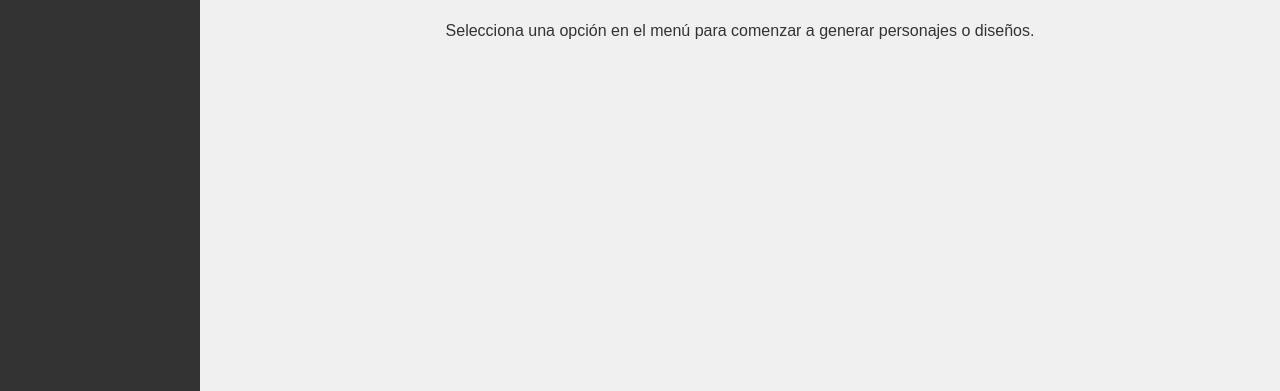
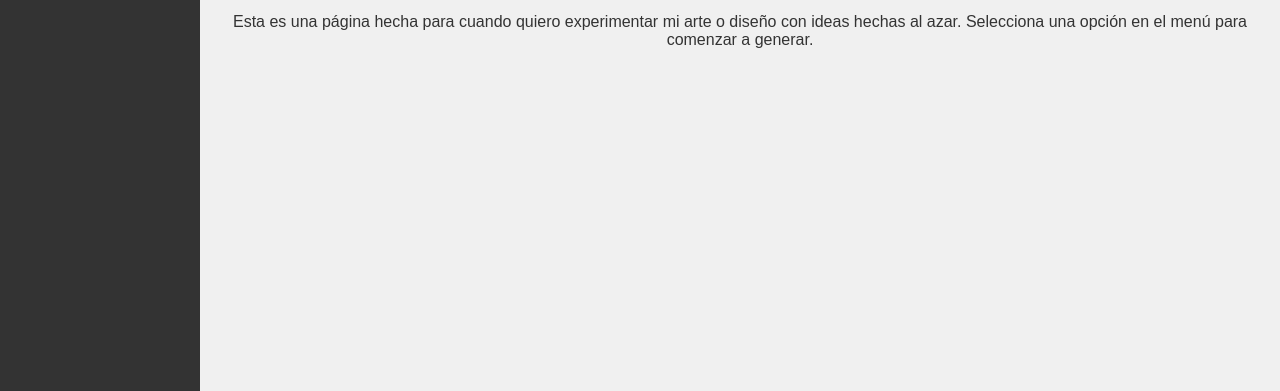
Before and after one commit to PabloV628/Random-test, a plain HTML site: page index.html in a window 1280 px wide. Shown: the part 409-800 px from the top of the page. Drawn offline with Linux system fonts and the light colour scheme.

Commit message:
Update index.html

```diff
--- a/index.html
+++ b/index.html
@@ -29,7 +29,7 @@
     <!-- Contenido principal -->
     <div class="main-content">
         <h1>Bienvenido a GenerART</h1>
-        <p>Selecciona una opción en el menú para comenzar a generar personajes o diseños.</p>
+        <p>Esta es una página hecha para cuando quiero experimentar mi arte o diseño con ideas hechas al azar. Selecciona una opción en el menú para comenzar a generar.</p>
     </div>
 </body>
 </html>
```
